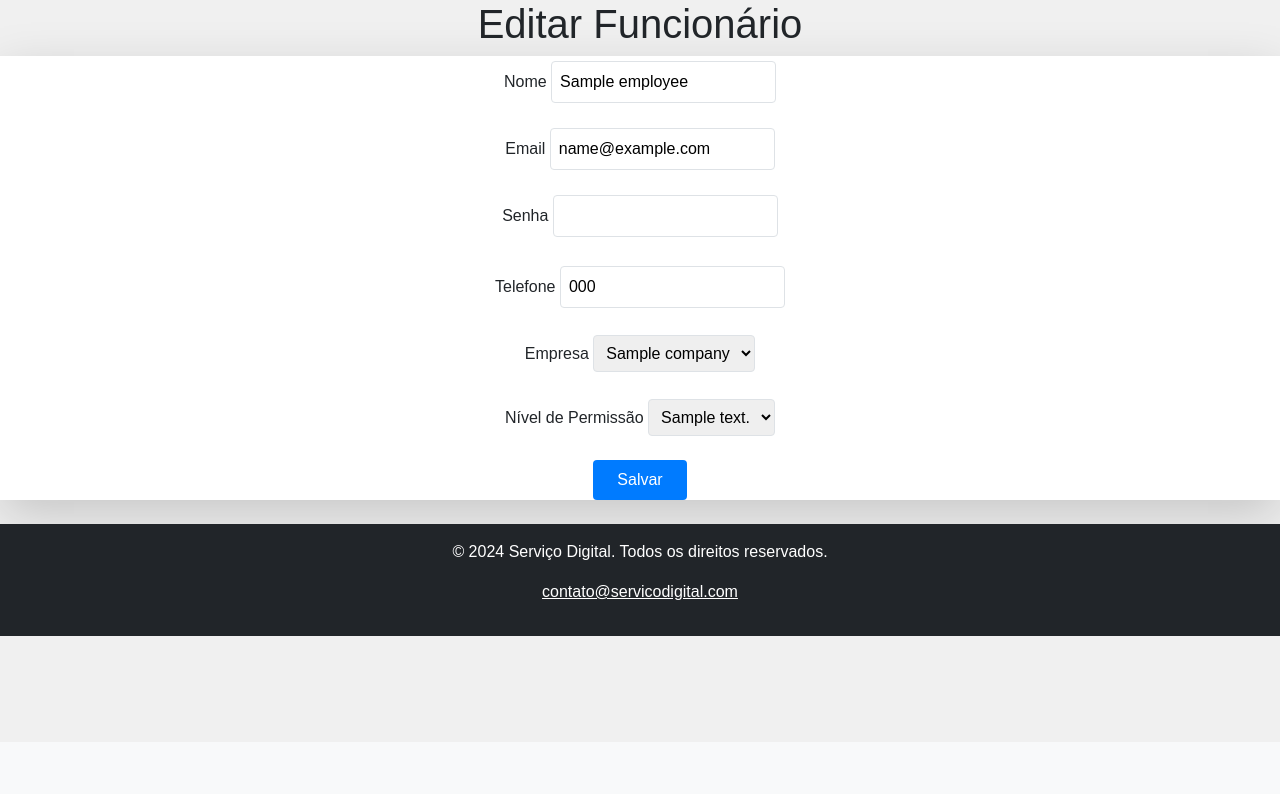
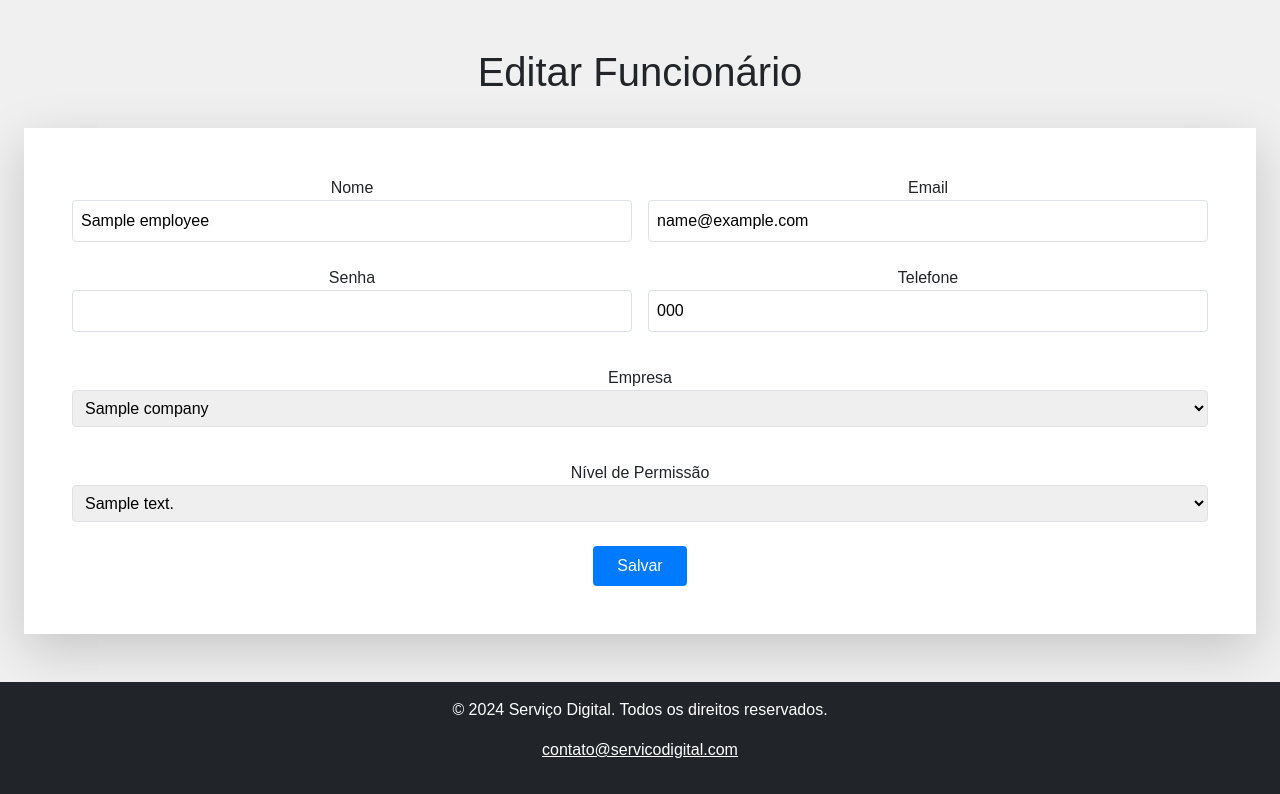
Before and after one commit to brdoliveira/upflow-flsk, a Python web app: template templates/employee_form.html in a window 1280 px wide. Shown: the part 58-852 px from the top of the page. Before the commit the page ends 694 px from the top, so only its background shows below. Run offline with Jinja, Linux system fonts and the light colour scheme; the template is opened without the code that fills it: most values are stand-ins (such as "Sample title", 1, 10 or a date in 2020).

Commit message:
FEAT(employee_form): Formatando tela cadastrar funcionarios

```diff
--- a/templates/employee_form.html
+++ b/templates/employee_form.html
@@ -1,43 +1,57 @@
 {% extends "template.html" %}
 
 {% block conteudo %}
-<div class="mt-10 text-center">
-    <h1 class="text-4xl font-bold mb-6">{{ 'Editar Funcionário' if employee else 'Adicionar Funcionário' }}</h1>
-    <form action="{{ url_for('edit_employee', employee_id=employee.EmployeeID) if employee else url_for('add_employee') }}" method="POST" class="max-w-lg mx-auto bg-white shadow-lg p-6">
-        <div class="mb-4">
-            <label for="name" class="block text-lg font-medium">Nome</label>
-            <input type="text" id="name" name="name" value="{{ employee.Name if employee else '' }}" required class="w-full p-2 border border-gray-300 rounded">
+<div class="mt-10 text-center p-4">
+    <h1 class="text-4xl font-bold py-4">{{ 'Editar Funcionário' if employee else 'Adicionar Funcionário' }}</h1>
+    <form
+        action="{{ url_for('edit_employee', employee_id=employee.EmployeeID) if employee else url_for('add_employee') }}"
+        method="POST" class="max-w-lg mx-auto bg-white shadow-lg p-5 d-flex flex-wrap">
+        <div class="col-12 d-flex flex-wrap">
+            <div class="col-6 mb-4 pe-2">
+                <label for="name" class="block text-lg font-medium p-0 m-0">Nome</label>
+                <input type="text" id="name" name="name" value="{{ employee.Name if employee else '' }}" required
+                    class="w-100 p-2 border border-gray-300 rounded p-0 m-0">
+            </div>
+            <div class="col-6 mb-4 ps-2">
+                <label for="email" class="block text-lg font-medium p-0 m-0">Email</label>
+                <input type="email" id="email" name="email" value="{{ employee.Email if employee else '' }}" required
+                    class="w-100 p-2 border border-gray-300 rounded p-0 m-0">
+            </div>
         </div>
-        <div class="mb-4">
-            <label for="email" class="block text-lg font-medium">Email</label>
-            <input type="email" id="email" name="email" value="{{ employee.Email if employee else '' }}" required class="w-full p-2 border border-gray-300 rounded">
-        </div>
-        <div class="mb-4">
-            <label for="password" class="block text-lg font-medium">Senha</label>
-            <input type="password" id="password" name="password" {% if not employee %}required{% endif %} class="w-full p-2 border border-gray-300 rounded">
-        </div>
-        <div class="mb-4">
-            <label for="phone" class="block text-lg font-medium">Telefone</label>
-            <input type="text" id="phone" name="phone" value="{{ employee.Phone if employee else '' }}" class="w-full p-2 border border-gray-300 rounded">
+        <div class="col-12 d-flex flex-wrap">
+            <div class="col-6 mb-4 pe-2">
+                <label for="password" class="block text-lg font-medium p-0 m-0">Senha</label>
+                <input type="password" id="password" name="password" {% if not employee %}required{% endif %}
+                    class="w-100 p-2 border border-gray-300 rounded p-0 m-0">
+            </div>
+            <div class="col-6 mb-4 ps-2">
+                <label for="phone" class="block text-lg font-medium p-0 m-0">Telefone</label>
+                <input type="text" id="phone" name="phone" value="{{ employee.Phone if employee else '' }}"
+                    class="w-100 p-2 border border-gray-300 rounded p-0 m-0">
+            </div>
         </div>
         <div class="mb-4">
             <label for="company_id" class="block text-lg font-medium">Empresa</label>
-            <select id="company_id" name="company_id" class="w-full p-2 border border-gray-300 rounded">
+            <select id="company_id" name="company_id" class="w-100 p-2 border border-gray-300 rounded">
                 {% for company in companies %}
-                <option value="{{ company.CompanyID }}" {% if employee and employee.CompanyID == company.CompanyID %}selected{% endif %}>{{ company.Name }}</option>
+                <option value="{{ company.CompanyID }}" {% if employee and employee.CompanyID==company.CompanyID
+                    %}selected{% endif %}>{{ company.Name }}</option>
                 {% endfor %}
             </select>
         </div>
         <div class="mb-4">
             <label for="permission_level_id" class="block text-lg font-medium">Nível de Permissão</label>
-            <select id="permission_level_id" name="permission_level_id" class="w-full p-2 border border-gray-300 rounded">
+            <select id="permission_level_id" name="permission_level_id"
+                class="w-100 p-2 border border-gray-300 rounded">
                 {% for level in permission_levels %}
-                <option value="{{ level.LevelID }}" {% if employee and employee.PermissionLevelID == level.LevelID %}selected{% endif %}>{{ level.Description }}</option>
+                <option value="{{ level.LevelID }}" {% if employee and employee.PermissionLevelID==level.LevelID
+                    %}selected{% endif %}>{{ level.Description }}</option>
                 {% endfor %}
             </select>
         </div>
         <div>
-            <button type="submit" class="bg-blue-500 text-white px-4 py-2 rounded">{{ 'Salvar' if employee else 'Adicionar' }}</button>
+            <button type="submit" class="bg-blue-500 text-white px-4 py-2 rounded">{{ 'Salvar' if employee else
+                'Adicionar' }}</button>
         </div>
     </form>
 </div>
```
